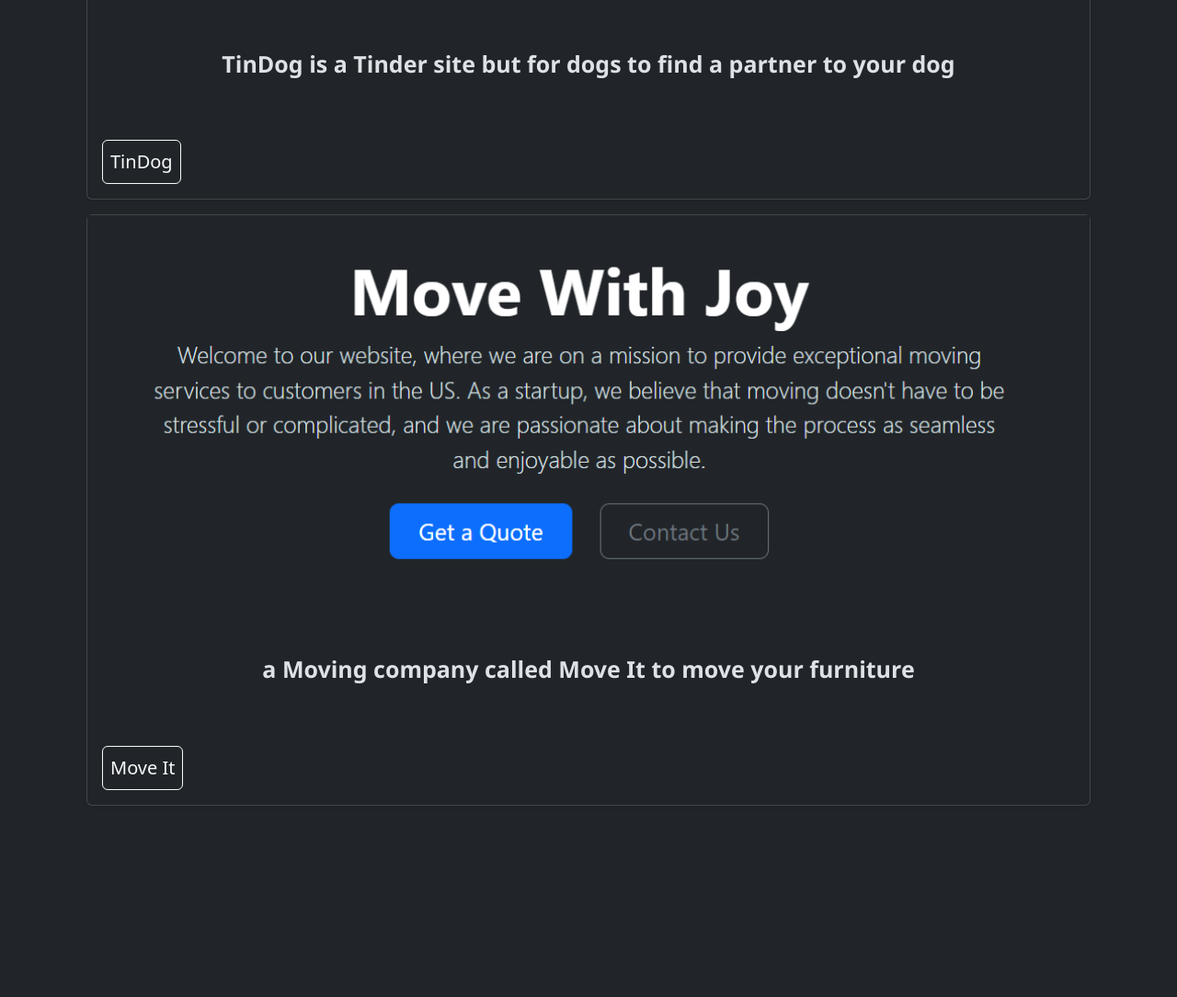
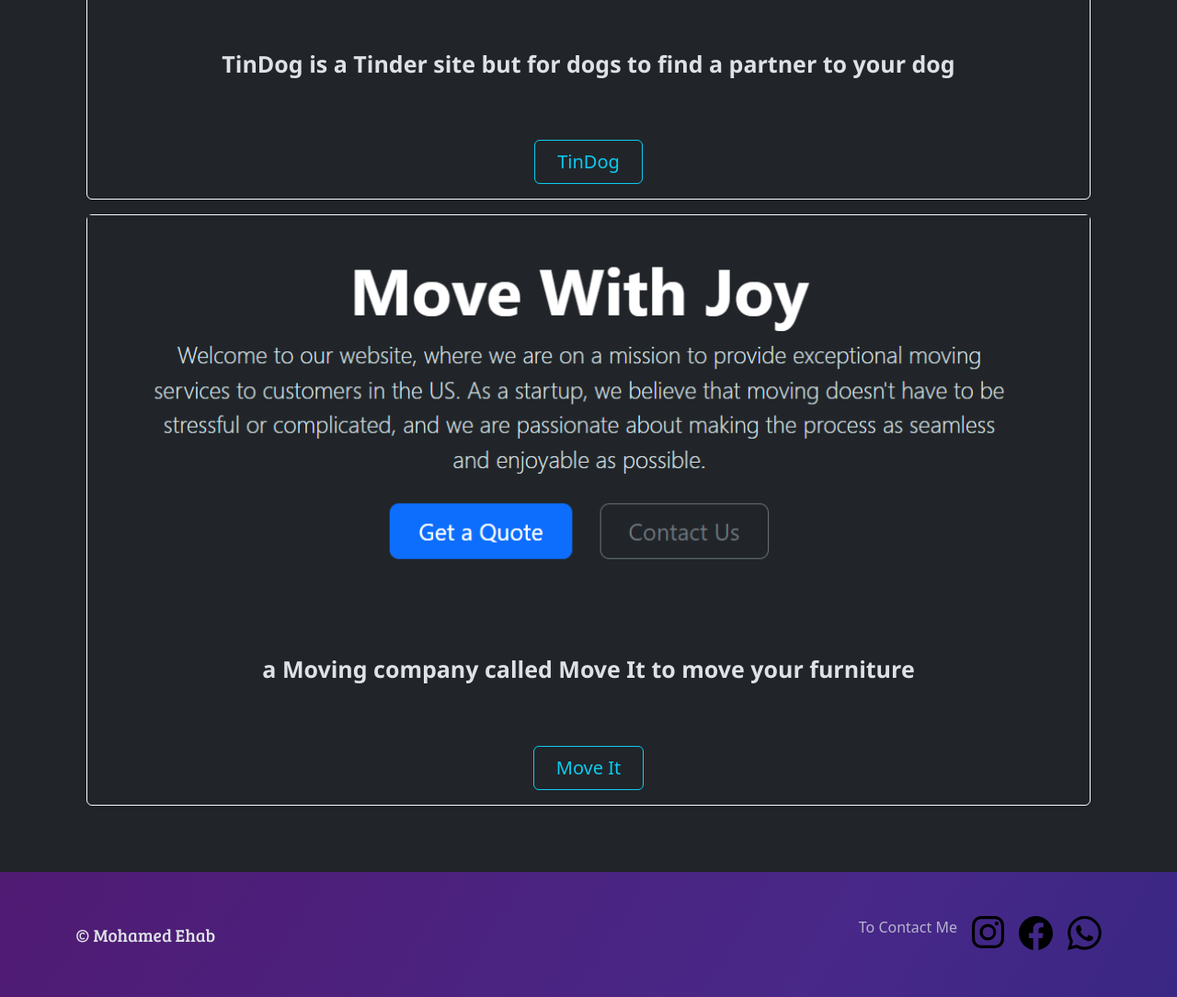
Before and after one commit to MoDevil/portfolio, a plain HTML site: page index.html in a window 1280 px wide. Shown: the part 2751-3835 px from the top of the page at 92% size. Before the commit the page ends 3675 px from the top, so only its background shows below. Drawn offline with Linux system fonts and the light colour scheme; a web font is replaced by a local one.

Commit message:
Add files via upload

```diff
--- a/index.html
+++ b/index.html
@@ -10,6 +10,9 @@
     <link rel="preconnect" href="https://fonts.googleapis.com">
 <link rel="preconnect" href="https://fonts.gstatic.com" crossorigin>
 <link href="https://fonts.googleapis.com/css2?family=Averia+Serif+Libre:ital@1&family=Libre+Baskerville&display=swap" rel="stylesheet">
+<link rel="preconnect" href="https://fonts.googleapis.com">
+<link rel="preconnect" href="https://fonts.gstatic.com" crossorigin>
+<link href="https://fonts.googleapis.com/css2?family=Bree+Serif&display=swap" rel="stylesheet">
 </head>
 
 <body>
@@ -82,29 +85,46 @@
             <div class="container">
               <div class="row row-cols-1 row-cols-sm-2 row-cols-md-3 g-3">
                 <div class="col" style="height: 100%; width: 100%;">
-                  <div class="card shadow-sm">
+                  <div class="card shadow-sm border-light">
                     <img src="./TinDog.PNG" />
                     <div class="card-body text-center">
                       <p style="display: block; font-size: 25px; font-weight: 600; font-family: 'Segoe UI', Tahoma, Geneva, Verdana, sans-serif;" class="py-5"> TinDog is a Tinder site but for dogs to find a partner to your dog</p>
-                      <div class="d-flex justify-content-center justify-content-between align-items-center">
-                        <a href="./11.3 TinDog Project/index.html"> <button type="button" class="btn btn-outline-light py-2 px-2 align-items-center"style="font-size: 20px;">TinDog</button> </a>
+                      <div class="d-flex justify-content-center align-items-center">
+                        <a href="./11.3 TinDog Project/index.html"> <button type="button" class="btn btn-outline-info py-2 px-4 align-items-center"style="font-size: 20px;">TinDog</button> </a>
                       </div>
                     </div>
                   </div>
                 </div>
                 <div class="col"  style="height: 100%; width: 100%;">
-                  <div class="card shadow-sm">
-                    <img src="./MoveIt.PNG"  />
-                    <div class="card-body">
+                  <div class="card shadow-sm border-light">
+                    <img src="./MoveIt.PNG" />
+                    <div class="card-body ">
                       <p style="display: block; font-size: 25px; font-weight: 600; font-family: 'Segoe UI', Tahoma, Geneva, Verdana, sans-serif;" class="py-5"> a Moving company called Move It to move your furniture </p>
-                      <div class="d-flex justify-content-between align-items-center">
-                        <a href="./11.2 Bootstrap Components/index.html"><button type="button" class="btn btn btn-outline-light py-2 px-2 align-items-center"style="font-size: 20px;">Move It</button></a>
+                      <div class="d-flex justify-content-center align-items-center">
+                        <a href="./11.2 Bootstrap Components/index.html"><button type="button" class="btn btn btn-outline-info py-2 px-4 align-items-center"style="font-size: 20px;">Move It</button></a>
                       </div>
                     </div>
                   </div>
                 </div>
     </section>
+<section id="footer" class="gradient-background">
 
+  <div class="container">
+    <footer class="d-flex flex-wrap justify-content-between align-items-center py-5 mt-4">
+      <div class="col-md-4 d-flex align-items-center">
+        <span class="mb-3 mb-md-0 text-body-light " style="font-family: 'Bree Serif', serif; font-size: 1.2rem;">© Mohamed Ehab</span>
+      </div>
+
+      <ul class="nav col-md-4 justify-content-end list-unstyled d-flex">
+        <li class="ms-3 "> <p class="text-body-secondary align-items-center" > To Contact Me</p></li>
+        <li class="ms-3 "><a class="text-body-secondary" href="https://instagram.com/mohammedehab20?igshid=MzNlNGNkZWQ4Mg=="><img src="./instagram.svg" height="35px"/></a></li>
+        <li class="ms-3 "><a class="text-body-secondary" href="https://www.facebook.com/mohammed.ehab.5811877?mibextid=ZbWKwL"><img src="./facebook.svg"  height="37px"/></a></li>
+        <li class="ms-3"><a class="text-body-secondary" href="https://wa.me/qr/RYPA5DPMGCXPG1"><img src="./whatsapp.svg" height="37px"/></a></li>
+      </ul>
+    </footer>
+  </div>
+
+</section>
     <script src="./bootstrap.bundle.js"></script>
 </body>
 
```
Also changed, not shown: facebook.svg (added), instagram.svg (added), whatsapp.svg (added).
